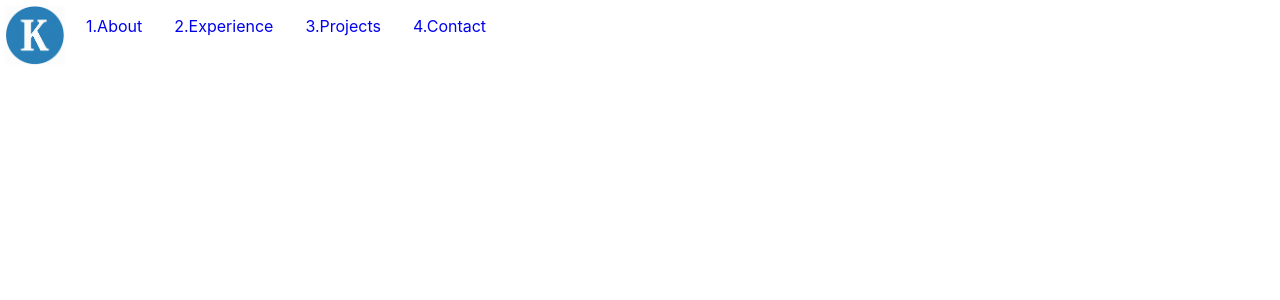
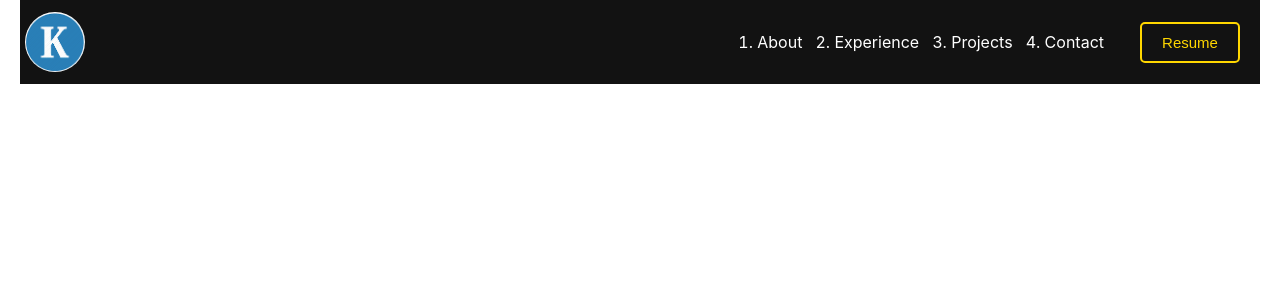
Before and after one commit to kishanhj/p-v1, a React (Create React App) app: page / in a window 1280 px wide. Shown: the top 300 px of the page. Built offline with nearby package versions, Linux system fonts and the light colour scheme.

Commit message:
Completed Header.js

```diff
--- a/src/App.js
+++ b/src/App.js
@@ -1,6 +1,11 @@
 import React, { useState, useEffect } from 'react';
 import Header from "./components/Header"
+import styled from "styled-components"
 import Axios from 'axios';
+
+const styledContainer = styled.div`
+
+`;
 
 function App() {
 
--- a/src/components/Header.js
+++ b/src/components/Header.js
@@ -2,24 +2,73 @@ import React from "react";
 import styled from "styled-components"
 
 const StyledHeader = styled.header`
-    // background-color : yellow;
+    background-color : #121212;
     display : flex;
+    min-height : 80px;
+    margin-left : 20px;
+    margin-right : 20px;
+    color : white;
+
 `;
 
 const Nav = styled.nav`
     display : flex;
-    justify-content : center;
+    align-items : center;
+    width : 100%;
 `;
 
 const Link = styled.a`
     text-decoration : none;
     padding : 1em;
+    color : white;
+    transition : color 0.5s ease-in,text-decoration 0.5 cubic-bezier(0.645, 0.045, 0.355, 1);
+
+    :visited {
+        color : white;
+    }
+
+    :hover {
+        color : gold;
+        text-decoration : underline;
+    }
 
 `;
 
 const Image = styled.img`
-    width : 60px;
+    width : 50px;
+    height : 60px;
     margin : 5px;
+    flex : 0 0 60px;
+    border-radius : 50px;
+`;
+
+const LinkContainer = styled.div`
+    // border : 1px solid green;
+    flex : 1 0 100px;
+
+`;
+
+const OL = styled.ol`
+    display : flex;
+    justify-content: flex-end;
+`;
+
+const Button = styled.button`
+    border : 2px solid gold;
+    border-radius : 5px;
+    padding : 10px;
+    color : gold;
+    font-size : 15px;
+    font-weight : 500;
+    background-color : transparent;
+    flex : 0 0 100px;
+    margin : 20px;
+    cursor : pointer;
+    transition : scale 0s ease-in-out;
+
+    :hover  {
+        transform : scale(1.1)
+    }
 `;
 
 
@@ -27,12 +76,19 @@ const Header = (props) => {
 
     return (
         <StyledHeader>
-                <Image src="./img.png" />
                 <Nav>
-                    <Link href="/"> 1.About </Link>
-                    <Link href="/"> 2.Experience </Link>
-                    <Link href="/"> 3.Projects </Link>
-                    <Link href="/"> 4.Contact </Link>
+                    <Image src="./img.png" />
+
+                    <LinkContainer>
+                        <OL>
+                            <Link href="/"> <li>About</li> </Link>
+                            <Link href="/"> <li>Experience</li> </Link>
+                            <Link href="/"> <li>Projects</li> </Link>
+                            <Link href="/"> <li>Contact</li> </Link>
+                        </OL>
+                    </LinkContainer>
+
+                    <Button>Resume</Button>
                 </Nav>
         </StyledHeader>
     );
```
